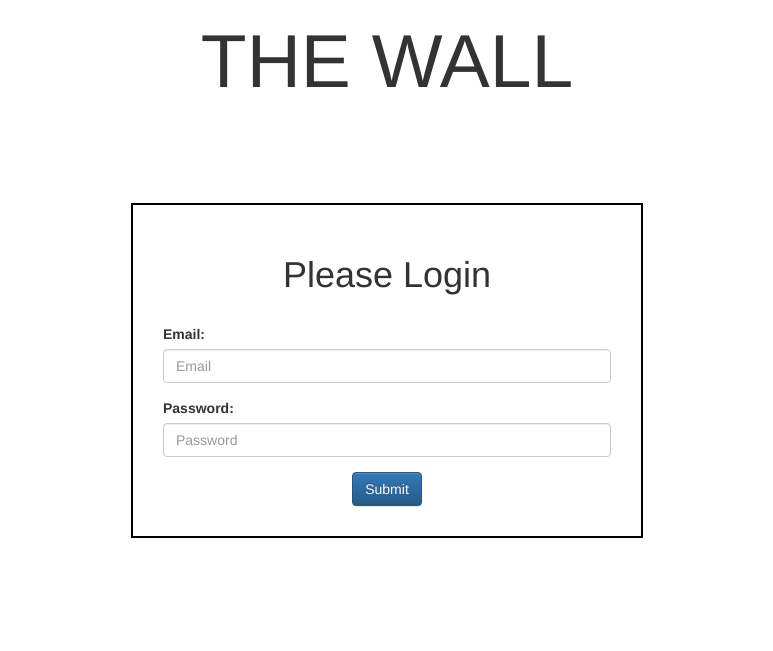
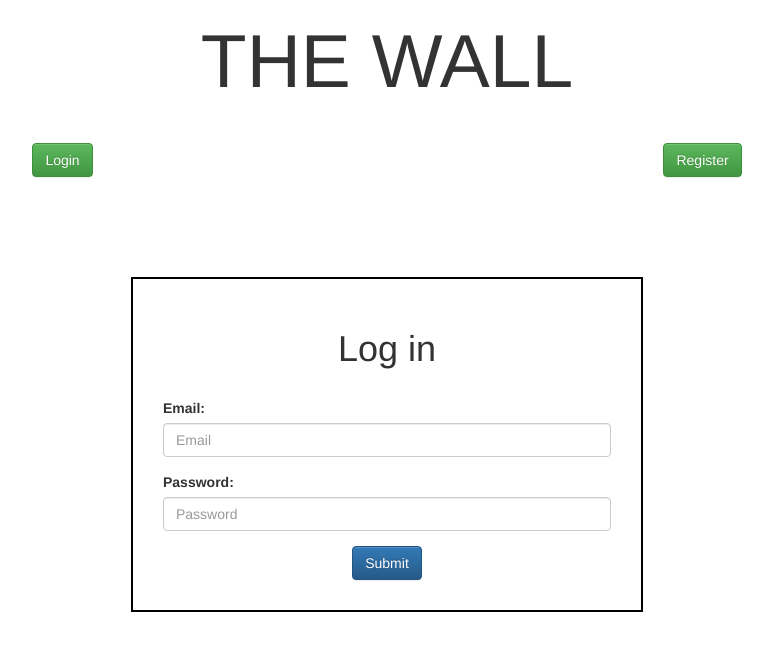
Before and after one commit to klandon94/django_orm, a Django app: page / in a window 1280 px wide. Shown: the top 651 px of the page, without its empty margins (253-1026 px from the left). Run offline with Django 3.2, Linux system fonts and the light colour scheme; some libraries are stand-ins or nearby versions.

Commit message:
refactored login/reg process so that models handled the logic, lessened role of the views.py

```diff
--- a/tougher/the_wall/apps/wall/templates/wall/index.html
+++ b/tougher/the_wall/apps/wall/templates/wall/index.html
@@ -28,6 +28,11 @@
         }
         #simple{
             font-size:75px;
+        }
+        #buttons{
+            display: flex;
+            justify-content:space-around;
+            margin-top: 40px;
         }
 
 
--- a/tougher/the_wall/apps/wall/templates/wall/login.html
+++ b/tougher/the_wall/apps/wall/templates/wall/login.html
@@ -6,8 +6,14 @@
 
 <h1 id='simple'>THE WALL</h1>
 
+<div id="buttons">
+    <a href="/log" class="btn btn-success">Login</a>
+    <a href="/reg" class="btn btn-success">Register</a>
+</div>
+
 <div class='container'>
-    <h1>Please Login</h1>
+    {% if request.session.action == 'login' %}
+    <h1>Log in</h1>
     <br>
     {% if messages %}
         {% for message in messages %}
@@ -26,8 +32,43 @@
             <label for="password">Password:</label>
             <input type="password" name='login_password' class="form-control" id="password" placeholder="Password">
         </div>
-        <input class='btn btn-primary center-block' type='submit' value='Submit' id="button">
+        <input class='btn btn-primary center-block' type='submit' value='Submit'>
     </form>
+    {% else %}
+    <h1>Register</h1>
+    <br>
+    {% if messages %}
+        {% for message in messages %}
+            {% if message.extra_tags == 'register' or message.extra_tags == 'logout' %}
+                <p class="{{message.tags}}">{{message}}</p>
+            {% endif %}
+        {% endfor %}
+    {% endif %}
+    <form action="/register" method="post">
+        {% csrf_token %}
+        <div class="form-group">
+            <label for="first_name">First name:</label>
+            <input type="text" name='first_name' value='{{request.session.first_name}}' class="form-control" id="firstname" placeholder="First name">
+        </div>
+        <div class="form-group">
+            <label for="last_name">Last name:</label>
+            <input type="text" name='last_name' value='{{request.session.last_name}}' class="form-control" id="lastname" placeholder="Last name">
+        </div>
+        <div class="form-group">
+            <label for="register_email">Email:</label>
+            <input type="text" name='register_email' value='{{request.session.register_email}}' class="form-control" id="email" placeholder="Email">
+        </div>
+        <div class="form-group">
+            <label for="register_password">Password:</label>
+            <input type="password" name='register_password' class="form-control" id="password" placeholder="Password">
+        </div>
+        <div class="form-group">
+            <label for="confirm_password">Confirm password:</label>
+            <input type="password" name='confirm_password' class="form-control" id="confirm_password" placeholder="Confirm password">
+        </div>
+        <input class='btn btn-primary center-block' type='submit' value='Submit'>
+    </form>
+    {% endif %}
 </div>
 
 {% endblock %}
--- a/tougher/the_wall/apps/wall/templates/wall/wall.html
+++ b/tougher/the_wall/apps/wall/templates/wall/wall.html
@@ -10,7 +10,7 @@
             <a class='navbar-brand active' href='#'>CodingDojo Wall</a>
         </div>
         <ul class='nav navbar-nav navbar-center'>
-            <li><a><span class='glyphicon glyphicon-user'></span> {{request.session.username}} {{request.session.lastname}}</a></li>
+            <li><a><span class='glyphicon glyphicon-user'></span> {{user.first_name}} {{user.last_name}}</a></li>
         </ul>
         <ul class='nav navbar-nav navbar-right'>
             <li><a>Messages: {{request.session.mymsgs}}</a></li>
--- a/tougher/the_wall/apps/wall/urls.py
+++ b/tougher/the_wall/apps/wall/urls.py
@@ -3,7 +3,10 @@ from . import views
 
 urlpatterns = [
     url(r'^$', views.index),
+    url(r'^log$', views.log),
+    url(r'^reg$', views.reg),
     url(r'^login$', views.login),
+    url(r'^register$', views.register),
     url(r'^wall$', views.wall),
     url(r'^postmsg$', views.postmsg),
     url(r'^delmsg/(?P<id>\d+)$', views.delmsg),
--- a/tougher/the_wall/apps/wall/views.py
+++ b/tougher/the_wall/apps/wall/views.py
@@ -1,48 +1,67 @@
-from django.shortcuts import render,redirect
+from django.shortcuts import render, redirect
 from django.contrib import messages
 from .models import User, Message, Comment
 
 def index(request):
     if 'logged_in' not in request.session:
         request.session['logged_in'] = False
-    if 'justloggedout' in request.session and request.session['justloggedout'] == True:
+    if 'justloggedout' in request.session and request.session['justloggedout'] is True:
         messages.success(request, 'You have been successfully logged out', extra_tags='logout')
         request.session['justloggedout'] = False
+    if 'action' not in request.session:
+        request.session['action'] = 'login'
     return render(request, 'wall/login.html')
+
+def log(request):
+    request.session['action'] = 'login'
+    return redirect("/")
+
+def reg(request):
+    request.session['action'] = 'register'
+    return redirect("/")
 
 def login(request):
     request.session['login_email'] = request.POST['login_email']
-    result = User.objects.filter(email=request.POST['login_email'])
+    result = User.objects.login(request.POST)
 
-    if not request.POST['login_email'] or not request.POST['login_password']:
-        messages.error(request, 'Please fill out all fields', extra_tags='login')
-    elif len(result):
-        if request.POST['login_password'] == result[0].password:
-            request.session['username'] = result[0].first_name
-            request.session['lastname'] = result[0].last_name
-            request.session['id'] = result[0].id
-            request.session['logged_in'] = True
-            return redirect('/wall')
-        else:
-            messages.error(request, 'You could not be logged in...', extra_tags='login')
+    if result['messages']:
+        messages.error(request, result['messages'][0], extra_tags='login')
+        return redirect("/")
     else:
-        messages.error(request, 'You have not registered', extra_tags='login')
+        request.session['id'] = result['user'].id
+        request.session['logged_in'] = True
+        return redirect('/wall')
+
+def register(request):
+    request.session['first_name'] = request.POST['first_name']
+    request.session['last_name'] = request.POST['last_name']
+    request.session['register_email'] = request.POST['register_email']
+    result = User.objects.register(request.POST)
+
+    if result['user']:
+        request.session['id'] = result['user'].id
+        request.session['logged_in'] = True
+        return redirect('/wall')
+
+    for message in result['messages']:
+        messages.error(request, message, extra_tags='register')
     return redirect('/')
 
 def wall(request):
+    user = User.objects.get(id = request.session['id'])
     mymsgs = Message.objects.filter(messenger=User.objects.get(id=request.session['id']))
     mycoms = Comment.objects.filter(commenter=User.objects.get(id=request.session['id']))
     request.session['mymsgs'] = len(mymsgs)
     request.session['mycoms'] = len(mycoms)
     context = {
+        'user': user,
         'allmessages': Message.objects.all().order_by('-created_at'),
         'allcomments': Comment.objects.all().order_by('created_at')
     }
     return render(request, 'wall/wall.html', context)
 
 def postmsg(request):
-    newmsg = Message(messenger=User.objects.get(id=request.session['id']), content=request.POST['message'])
-    newmsg.save()
+    Message.objects.postMessage(User.objects.get(id=request.session['id']), request.POST['message'])
     messages.success(request, 'Message posted!')
     return redirect('/wall')
 
```
Also changed, not shown: tougher/the_wall/apps/wall/models.py (+59 -0 lines), tougher/the_wall/db.sqlite3.
